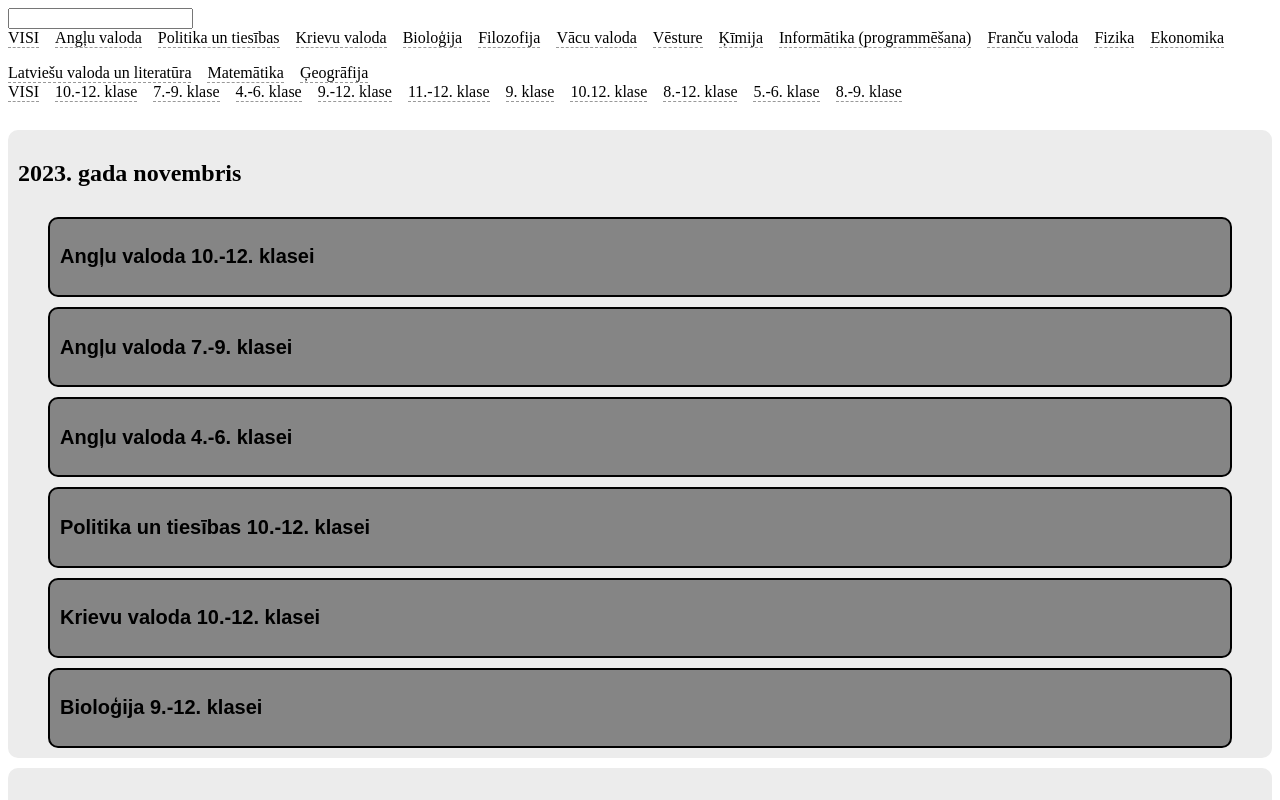
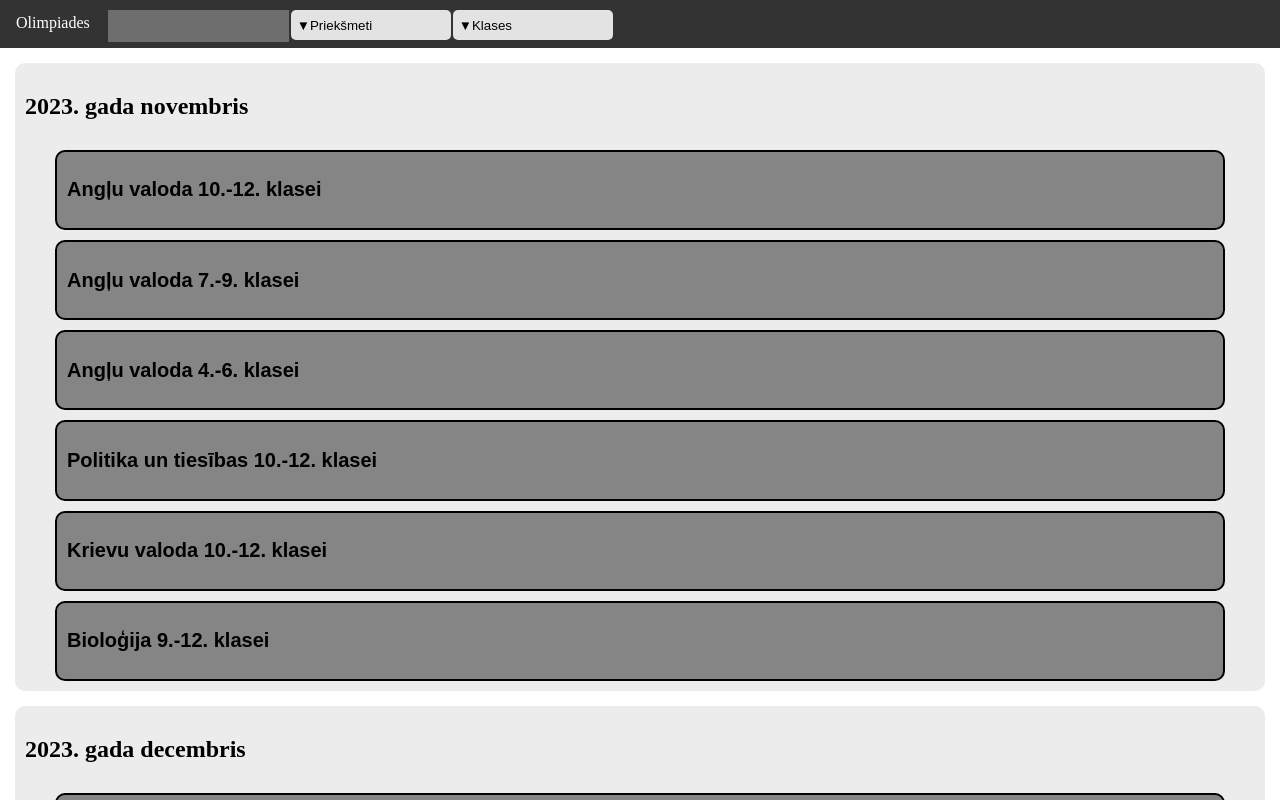
Before and after one commit to zirgons/Olimp, a SvelteKit app: page / in a window 1280 px wide. Shown: the top 800 px of the page. Built offline with nearby package versions, Linux system fonts and the light colour scheme.

Commit message:
filter bar, i hate css

```diff
--- a/src/lib/Filter.svelte
+++ b/src/lib/Filter.svelte
@@ -2,6 +2,8 @@
     export let values
     export let filteredData = [];
     export let filter;
+    export let name;
+    let open = false;
 
     const unique = (rs) => {
         return Array.from(new Set(rs))
@@ -23,8 +25,15 @@
         filteredData = v
     }
 </script>
-
-<div class="filter">
+<svelte:window on:click={(event) =>{
+    if(!event.target.classList.contains('flt-item') && !event.target.classList.contains(name)){
+        open=false;
+    }
+}} />
+<div>
+    <button on:click={()=>{ open = !open}} class="dropbtn {name}">{open ? "▲" : "▼"}{name}</button>
+    {#if open}
+        <div class='dropdown-content'>
             <button class="flt-item --unselected" on:click={() => onchange([])}>VISI</button>
             {#each items as v}
 
@@ -36,25 +45,36 @@
 
             {/each}
         </div>
+    {/if}
+</div>
 
 <style>
-    .filter {
-        display: flex;
-        flex-direction: row;
-        gap: 1em;
-        flex-wrap: wrap;
-    }
     .flt-item {
         all: initial;
         cursor: pointer;
+        position: relative;
+        padding:1px;
     }
     .flt-item.--selected {
-        border-bottom: 1px solid #999;
         font-weight: bold;
-
     }
-    .flt-item.--unselected {
-        border-bottom: 1px dashed #999;
-
+    .dropdown-content {
+        display: flex ;
+        flex-direction: column;
+        position: absolute;
+        background-color: #f1f1f1;
+        min-width: 160px;
+        box-shadow: 0px 8px 16px 0px rgba(0,0,0,0.2);
+        z-index: 1;
+    }
+    .dropbtn{
+        cursor: pointer;
+        height: 30px;
+        background-color:#e3e3e3;
+        border: none;
+        min-width: 160px;
+        text-align: left;
+        border-radius: 5px;
+        margin-top: 10px;
     }
 </style>
--- a/src/lib/OlimpiadesButton.svelte
+++ b/src/lib/OlimpiadesButton.svelte
@@ -32,6 +32,7 @@
     .block{
         &:hover{
             background-color: #979797;
+            cursor: pointer;
         }
         @include start;
         width: 100%;
--- a/src/lib/index.js
+++ /dev/null
@@ -1 +0,0 @@
-// place files you want to import through the `$lib` alias in this folder.
--- a/src/routes/+page.svelte
+++ b/src/routes/+page.svelte
@@ -43,26 +43,64 @@
     }
 </script>
 
-<style>
+<style lang='scss'>
     .month{
         display: flex ;
         flex-direction: column;
         background-color: rgb(236, 236, 236);
-        margin-top: 10px;
         padding: 10px;
         border-radius: 10px;
+        margin: 15px;
     }
     .olimpiades{
         padding-left: 30px;
         padding-right: 30px;
+
     }
+    ul {
+        list-style-type: none;
+        margin: 0;
+        padding: 0;
+        background-color: #333;
+        width: 100%;
+        height: 48px;
+    }
+
+    li {
+        float: left;
+        border-right: 2px solid #333;
+    }
+
+    li p{
+        display: block;
+        color: white;
+        text-align: center;
+        padding: 14px 16px;
+        text-decoration: none;
+        margin: 0px;
+
+    }
+    li input {
+        margin-top: 10px;
+        height: 30px;
+        background-color:#6e6e6e;
+        text-align: left;
+        border:none;
+    }
+
+    li:last-child {
+        border-right: none;
+    }
+
+    :global(body) { margin: 0; padding: 0; }
 </style>
 
-<input bind:value={search}>
-
-<Filter values={olimpiadesData} bind:filteredData={filter.subjects} filter='subject' />
-<Filter values={olimpiadesData} bind:filteredData={filter.classes} filter='classes' />
-<br>
+<ul>
+    <li><p>Olimpiades</p></li>
+    <li><input bind:value={search}></li>
+    <li><Filter values={olimpiadesData} bind:filteredData={filter.subjects} filter='subject' name="Priekšmeti"/></li>
+    <li><Filter values={olimpiadesData} bind:filteredData={filter.classes} filter='classes' name="Klases"/></li>
+</ul>
 
 {#each sortedMonths as month (month[0].startingTime.getFullYear() +". gada "+ month[0].startingTime.toLocaleString('lv', { month: 'long' }))}
 
```
Lines whose indentation alone changed are shown as unchanged.
